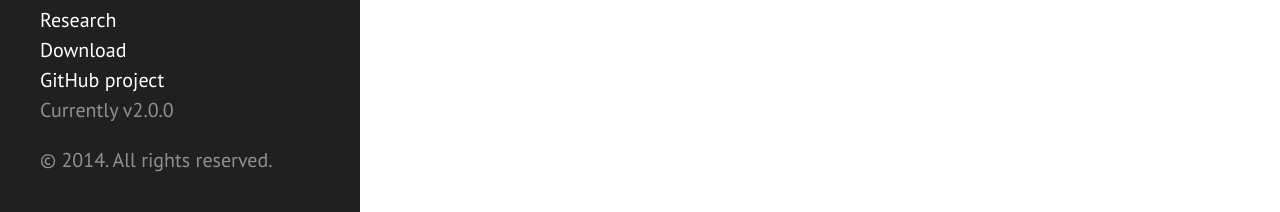
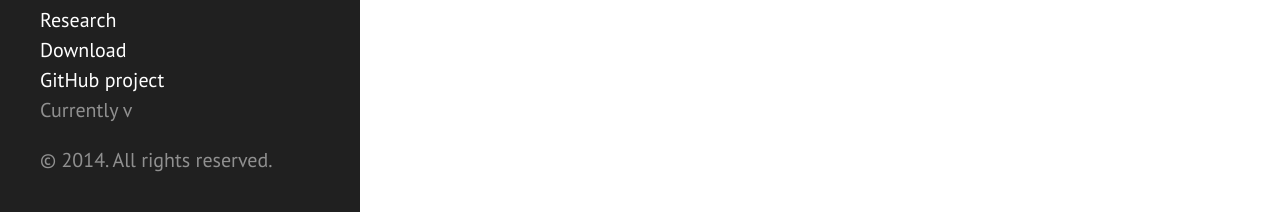
Before and after one commit to kjgilbert/kjgilbert.github.io, a Jekyll site: the page built from index.md, in a window 1280 px wide. Shown: the part 685-897 px from the top of the page. Built offline with Jekyll 4.4.1, drawn with Linux system fonts in a browser that asks for light colours; Markdown is read by kramdown in place of the engine named in the settings.

Commit message:
update front page

```diff
--- a/_config.yml
+++ b/_config.yml
@@ -15,10 +15,10 @@ author:
   name:           'Kim Gilbert'
   url:            http://www.zoology.ubc.ca/person/kgilbert
 
-paginate:         5
+#paginate:         5
 
 # Custom vars
-version:          2.0.0
+#version:          2.0.0
 
 github:
   repo:           https://github.com/kjgilbert/kjgilbert.github.io
```
